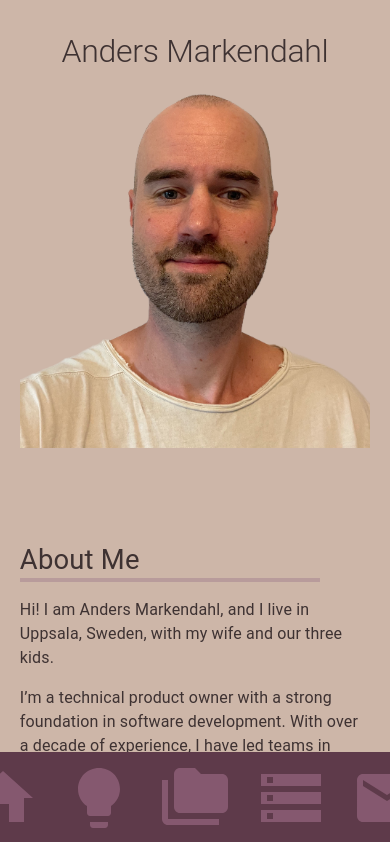
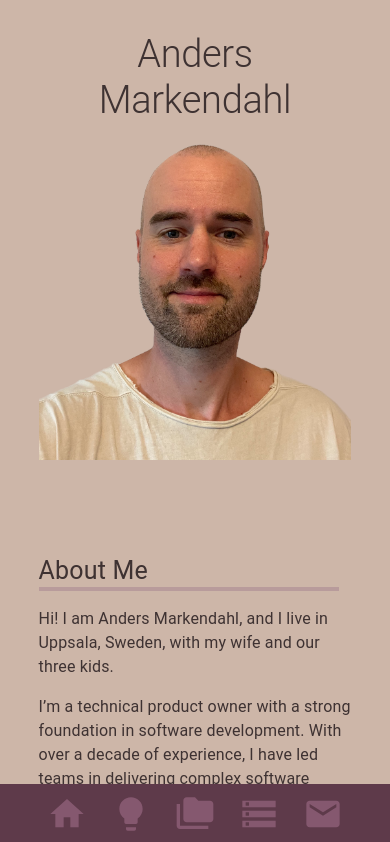
Before and after one commit to andersmarkendahl/andersmarkendahl.github.io, a React app: page / in a window 390 px wide. Shown: the top 842 px of the page. Built offline with nearby package versions, Linux system fonts and the light colour scheme.

Commit message:
Fixed responsiveness for mobile

```diff
--- a/index.html
+++ b/index.html
@@ -1,9 +1,12 @@
 <!DOCTYPE html>
-<html>
-<link rel="stylesheet" href="https://fonts.googleapis.com/icon?family=Material+Icons">
-<head lang="en">
-  <title>Hello React</title>
-</html>
+<html lang="en">
+<head>
+  <meta charset="UTF-8">
+  <meta name="viewport" content="width=device-width, initial-scale=1">
+  <title>Anders Markendahl</title>
+  <link rel="stylesheet" href="https://fonts.googleapis.com/icon?family=Material+Icons">
+</head>
 <body>
   <div id="app-root">App is loading...</div>
 </body>
+</html>
--- a/src/App.tsx
+++ b/src/App.tsx
@@ -19,22 +19,9 @@ export const App = () => (
           alignItems: 'center',
           justifyContent: 'center',
           margin: '32px auto 160px auto',
-          padding: '0 16px',
-          minWidth: '320px',
-          maxWidth: '1200px',
-          // Simple responsiveness
-          '@media (min-width: 300px)': {
-            maxWidth: '300px',
-          },
-          '@media (min-width: 600px)': {
-            maxWidth: '600px',
-          },
-          '@media (min-width: 900px)': {
-            maxWidth: '900px',
-          },
-          '@media (min-width: 1200px)': {
-            maxWidth: '1200px',
-          },
+          padding: '0 5%',
+          width: '100%',
+          maxWidth: 'clamp(300px, 90vw, 1200px)',
         }}
       >
         <Stack spacing={12}>
--- a/src/components/Navigation.tsx
+++ b/src/components/Navigation.tsx
@@ -30,7 +30,13 @@ export const Navigation = ({ children }: { children: ReactNode }) => {
   const navBarColor = palette.background.navbar
   const iconStyle = {
     padding: '4px',
-    fontSize: '5rem',
+    fontSize: {
+      xs: '3rem',
+      sm: '3.5rem',
+      md: '4rem',
+      lg: '5rem',
+    },
+
   }
 
   const navigationData: Props[] = [
--- a/src/components/Theme.tsx
+++ b/src/components/Theme.tsx
@@ -7,29 +7,6 @@ declare module '@mui/material/styles' {
 }
 
 const themeOptions: ThemeOptions = {
-  typography: {
-    fontSize: 16,
-    h1: {
-      fontSize: '3rem',
-      '@media (max-width:600px)': { fontSize: '2.5rem' },
-    },
-    h2: {
-      fontSize: '2.5rem',
-      '@media (max-width:600px)': { fontSize: '2rem' },
-    },
-    h3: {
-      fontSize: '2rem',
-      '@media (max-width:600px)': { fontSize: '1.75rem' },
-    },
-    body1: {
-      fontSize: '1.125rem', // Slightly larger body text
-      '@media (max-width:600px)': { fontSize: '1rem' },
-    },
-    body2: {
-      fontSize: '1rem',
-      '@media (max-width:600px)': { fontSize: '0.9rem' },
-    },
-  },
   palette: {
     primary: { main: '#85586F' },
     secondary: { main: '#D8B4A0' },
```
